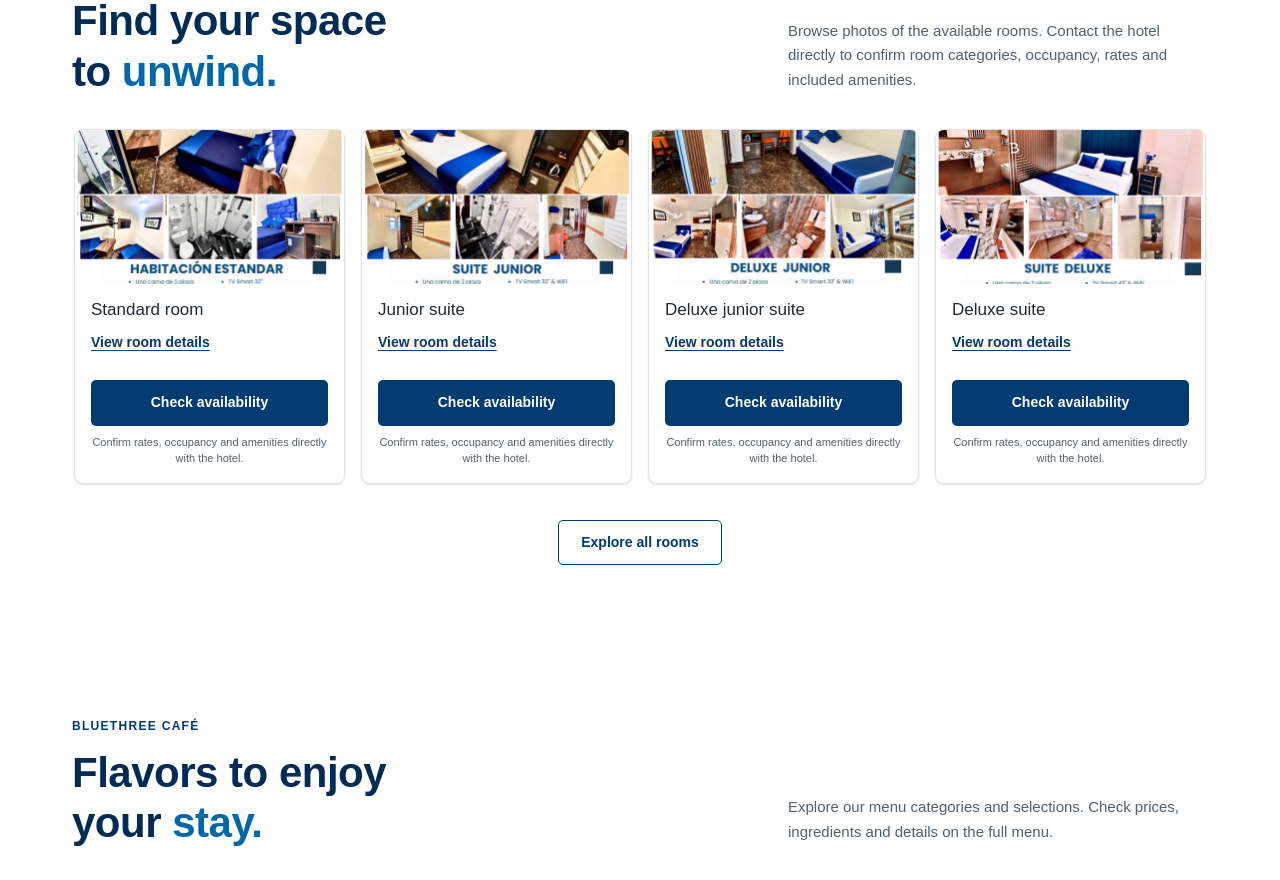
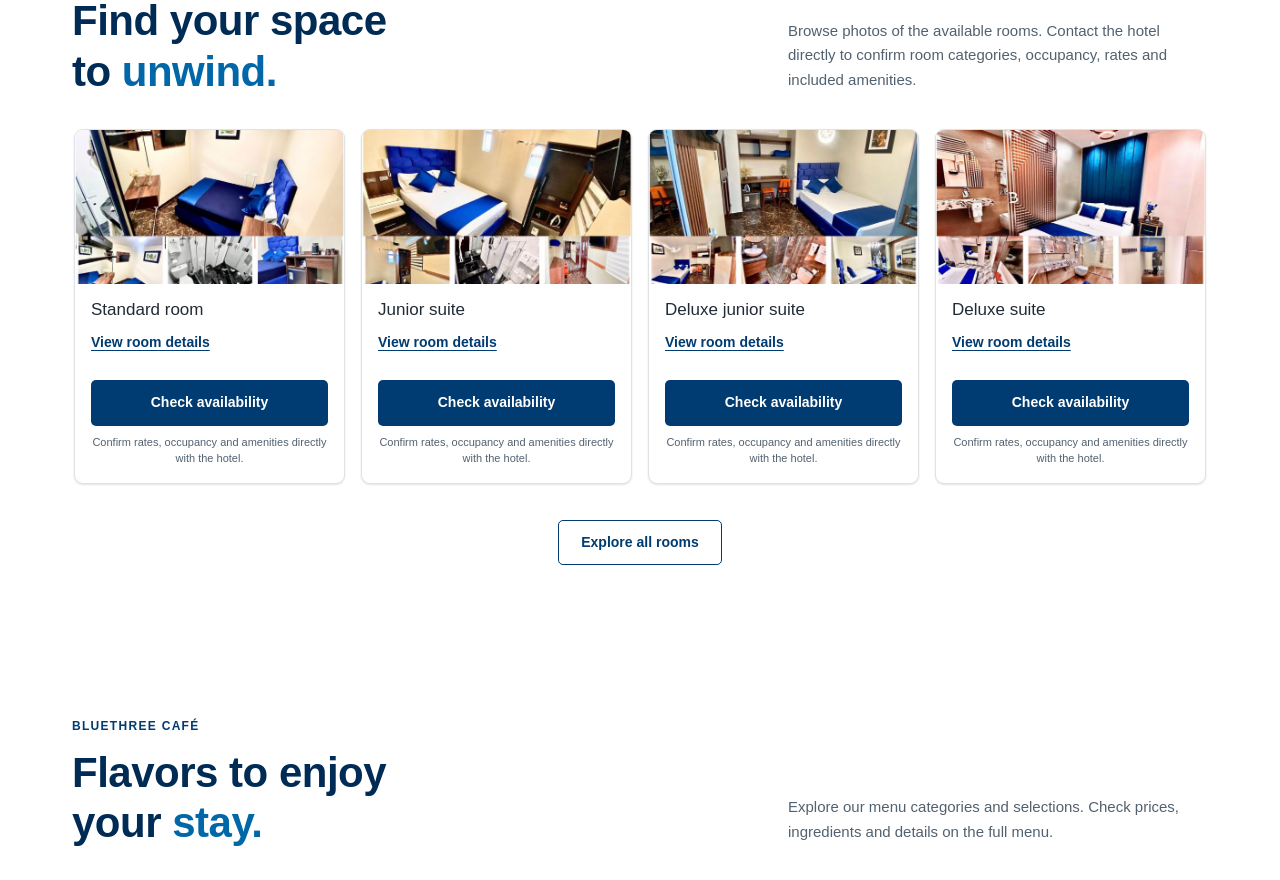
Before and after one commit to camilogomez17/hotelBlueThree, a Next.js app: page /en in a window 1280 px wide. Shown: the part 2100-2980 px from the top of the page. Built offline with nearby package versions, Linux system fonts and the light colour scheme.

Commit message:
Use cleaned room images on English homepage

```diff
--- a/app/en/page.tsx
+++ b/app/en/page.tsx
@@ -28,15 +28,15 @@ const photos = [
 ];
 
 const salesPhotos = [
-  { src: "/StandardRoom.jpeg", alt: "Standard room", title: "Standard room" },
-  { src: "/JuniorSuite.jpeg", alt: "Junior suite", title: "Junior suite" },
-  { src: "/DeluxeJuniorSuite.jpeg", alt: "Deluxe junior suite", title: "Deluxe junior suite" },
-  { src: "/DeluxeSuiteTwoBed.jpeg", alt: "Deluxe suite with two beds", title: "Deluxe suite" },
-  { src: "/DoubleBedRoomJacuzziBalconyPanoramicView.jpeg", alt: "Double room with jacuzzi and balcony", title: "Double room with jacuzzi" },
-  { src: "/GardenViewRoomWithJacuzzi.jpeg", alt: "Room with jacuzzi and garden view", title: "Garden view" },
-  { src: "/JacuzziBalconyGardenViewSuite.jpeg", alt: "Suite with jacuzzi, balcony and garden view", title: "Suite with balcony" },
-  { src: "/JacuzziBalconyRoomPanoramicView.jpeg", alt: "Room with jacuzzi, balcony and panoramic view", title: "Panoramic view" },
-  { src: "/JacuzziRoomGardenView.jpeg", alt: "Room with jacuzzi and garden", title: "Garden suite" },
+  { src: "/rooms-clean/StandardRoom.jpeg", alt: "Standard room", title: "Standard room" },
+  { src: "/rooms-clean/JuniorSuite.jpeg", alt: "Junior suite", title: "Junior suite" },
+  { src: "/rooms-clean/DeluxeJuniorSuite.jpeg", alt: "Deluxe junior suite", title: "Deluxe junior suite" },
+  { src: "/rooms-clean/DeluxeSuiteTwoBed.jpeg", alt: "Deluxe suite with two beds", title: "Deluxe suite" },
+  { src: "/rooms-clean/DoubleBedRoomJacuzziBalconyPanoramicView.jpeg", alt: "Double room with jacuzzi and balcony", title: "Double room with jacuzzi" },
+  { src: "/rooms-clean/GardenViewRoomWithJacuzzi.jpeg", alt: "Room with jacuzzi and garden view", title: "Garden view" },
+  { src: "/rooms-clean/JacuzziBalconyGardenViewSuite.jpeg", alt: "Suite with jacuzzi, balcony and garden view", title: "Suite with balcony" },
+  { src: "/rooms-clean/JacuzziBalconyRoomPanoramicView.jpeg", alt: "Room with jacuzzi, balcony and panoramic view", title: "Panoramic view" },
+  { src: "/rooms-clean/JacuzziRoomGardenView.jpeg", alt: "Room with jacuzzi and garden", title: "Garden suite" },
 ];
 
 const diningCategories = ["Included breakfasts", "Fresh juices", "Omelettes and breakfasts", "Drinks"];
```
